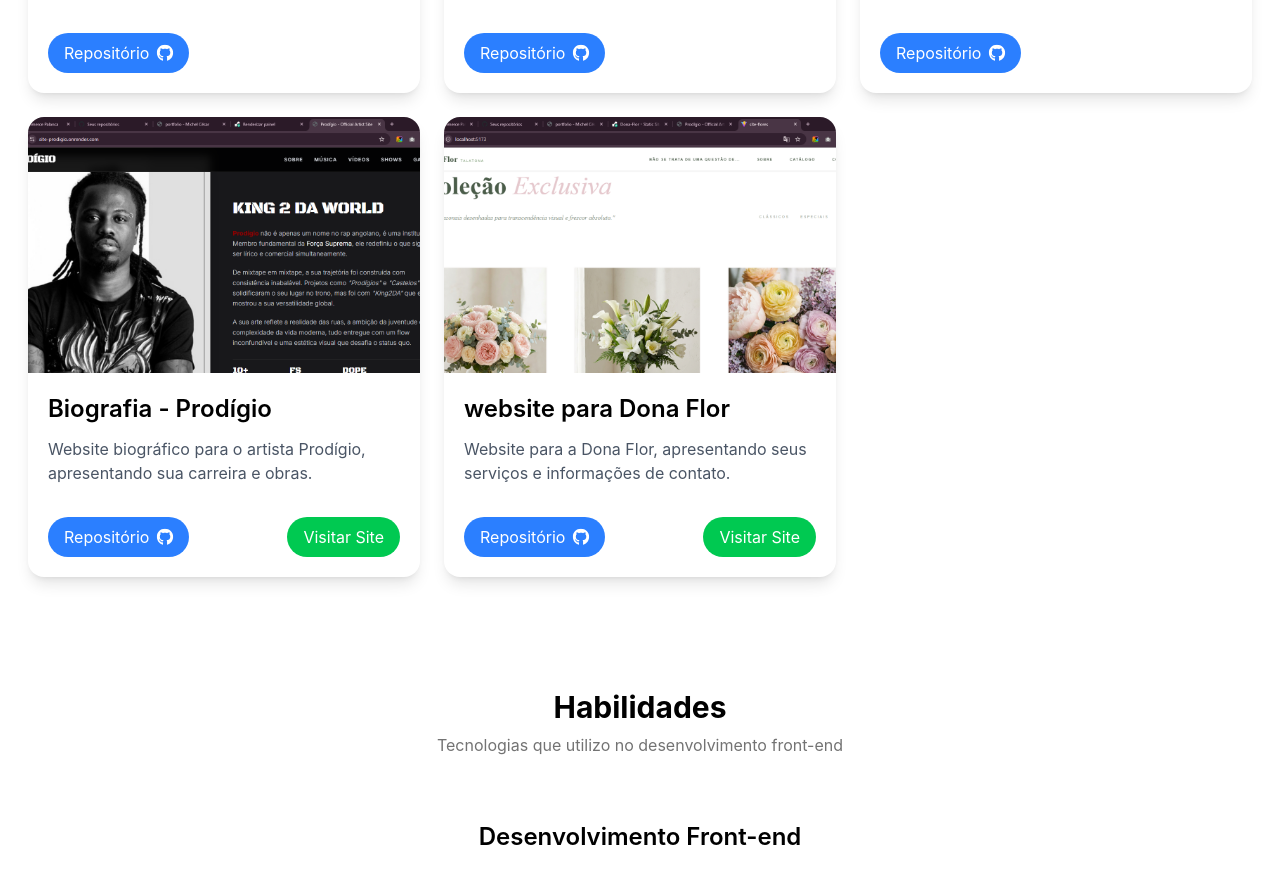
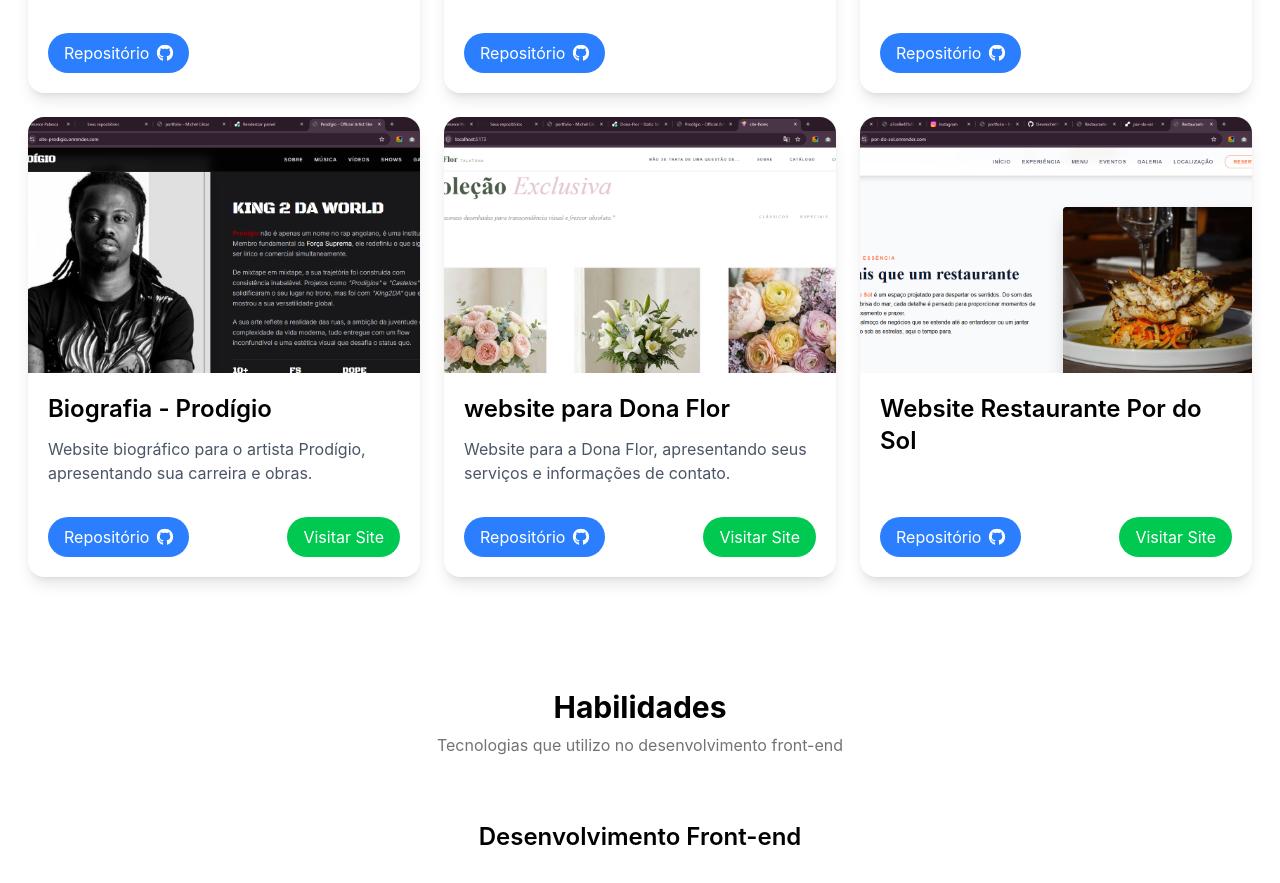
Before and after one commit to Devmichel15/portfolio-michel-cesar, a React (Vite) app: page / in a window 1280 px wide. Shown: the part 2443-3326 px from the top of the page. Built offline with nearby package versions, Linux system fonts and the light colour scheme.

Commit message:
adicionando o site do por do sol mais um projeto

```diff
--- a/src/data.js
+++ b/src/data.js
@@ -4,7 +4,7 @@ import { FaNodeJs, FaCode } from "react-icons/fa";
 import { SiExpress, SiFirebase, SiMongodb, SiPrisma } from "react-icons/si";
 import { FaHtml5, FaCss3Alt, FaJsSquare, FaReact } from "react-icons/fa";
 import { SiTailwindcss, SiFramer } from "react-icons/si";
-import { link } from "motion/react-client";
+import { image, link } from "motion/react-client";
 
 export const projects = [
   {
@@ -88,6 +88,15 @@ export const projects = [
     repo: "https://github.com/Devmichel15/Dona-Flor",
     link: "https://dona-flor.onrender.com",
     techs: ["React", "JavaScript", "Tailwind CSS"],
+  },
+
+  {
+    id: 9,
+    name: "Website Restaurante Por do Sol",
+    image: "project9.png",
+    repo: "https://github.com/Devmichel15/por-do-sol",
+    link: "https://por-do-sol.onrender.com",
+    techs: ["React", "Javascript", "Tailwindcss"]
   }
 ];
 
```
Also changed, not shown: public/project9.png (added).
